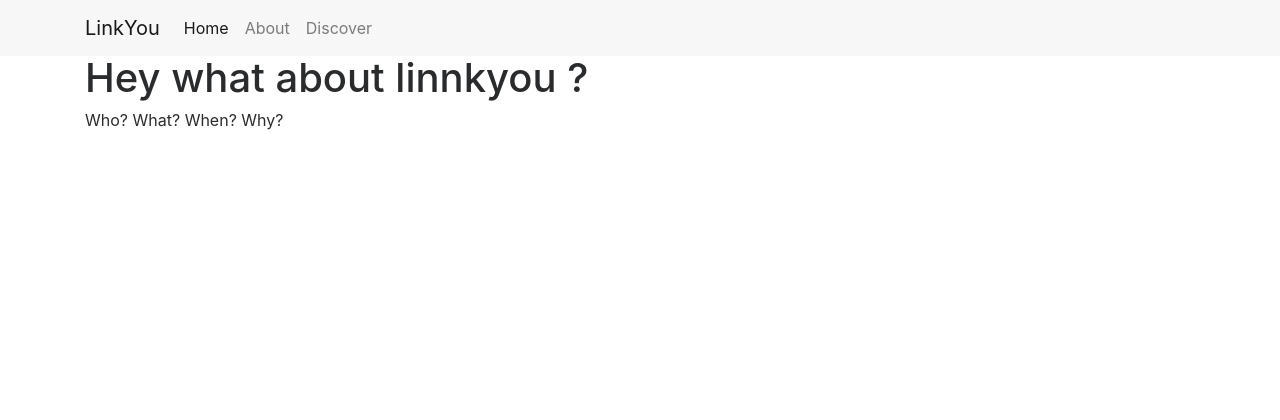
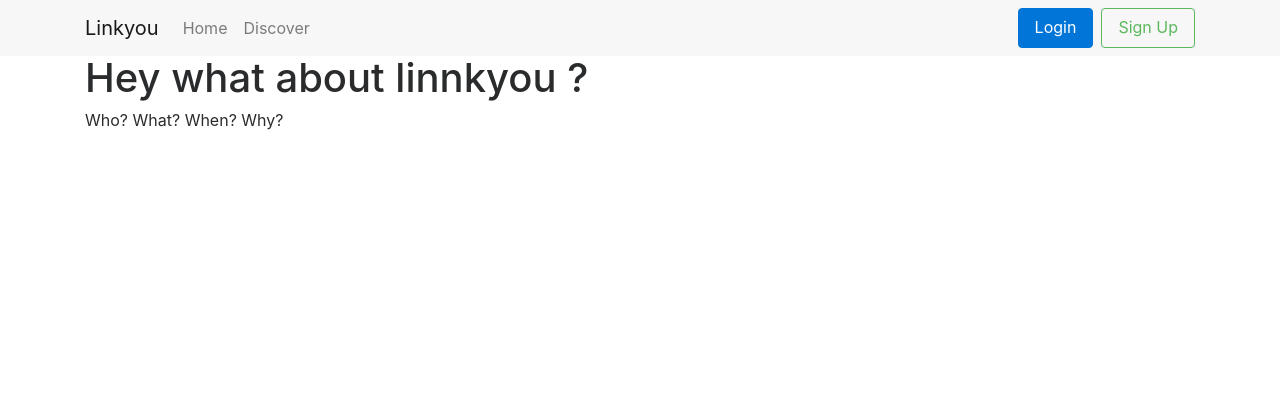
Before and after one commit to HE-Arc/LinkYou, a Django app: page /about in a window 1280 px wide. Shown: the top 420 px of the page. Run offline with Django 3.2, Linux system fonts and the light colour scheme; some libraries are stand-ins or nearby versions.

Commit message:
Menu actions change if user authenticated

```diff
--- a/linkyouapp/templates/base.html
+++ b/linkyouapp/templates/base.html
@@ -13,28 +13,40 @@
 <body>
 
 
-  <!-- Menu -->
   <nav class="navbar navbar-toggleable-md navbar-light bg-faded">
     <div class="container">
-    <button class="navbar-toggler navbar-toggler-right" type="button" data-toggle="collapse" data-target="#navbarNavDropdown" aria-controls="navbarNavDropdown" aria-expanded="false" aria-label="Toggle navigation">
+      <button class="navbar-toggler navbar-toggler-right" type="button" data-toggle="collapse" data-target="#navbarTogglerDemo02" aria-controls="navbarTogglerDemo02" aria-expanded="false" aria-label="Toggle navigation">
         <span class="navbar-toggler-icon"></span>
       </button>
-    <a class="navbar-brand" href="{% url 'home' %}">LinkYou</a>
-    <div class="collapse navbar-collapse" id="navbarNavDropdown">
-      <ul class="navbar-nav">
-        <li class="nav-item active">
+      <a class="navbar-brand" href="#">Linkyou</a>
+
+      <div class="collapse navbar-collapse" id="navbarTogglerDemo02">
+        <ul class="navbar-nav mr-auto mt-2 mt-md-0">
+          <li class="nav-item">
             <a class="nav-link" href="{% url 'home' %}">Home <span class="sr-only">(current)</span></a>
-        </li>
-        <li class="nav-item">
-          <a class="nav-link" href="{% url 'about' %}">About</a>
           </li>
           <li class="nav-item">
             <a class="nav-link" href="{% url 'discover' %}">Discover</a>
           </li>
         </ul>
+
+        {% if not user.is_authenticated %}
+        <a href="{% url 'login' %}" class="btn btn-primary my-2 mx-1 my-sm-0">Login</a>
+        <a href="{% url 'registration_register' %}" class="btn btn-outline-success my-2 ml-1 my-sm-0">Sign Up</a>
+        {% else %}
+        <a href="{% url 'dashboard' %}" class="btn btn-primary my-2 mx-1 my-sm-0">Dashboard</a>
+        <a href="{% url 'logout' %}" class="btn btn-outline-danger my-2 mx-1 my-sm-0">Logout</a>
+        {% endif %}
+        <!-- <form class="form-inline my-2 my-lg-0">
+        <input class="form-control mr-sm-2" type="text" placeholder="Search">
+        <button class="btn btn-outline-success my-2 my-sm-0" type="submit">Search</button>
+      </form> -->
     </div>
   </div>
 </nav>
+
+<!-- Menu -->
+
 
 {% block content %}{% endblock %}
 
```
Lines whose indentation alone changed are shown as unchanged.
